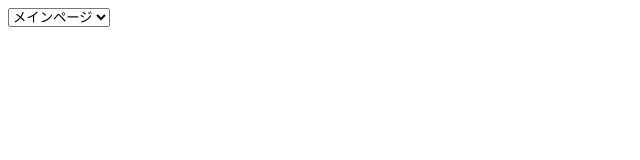
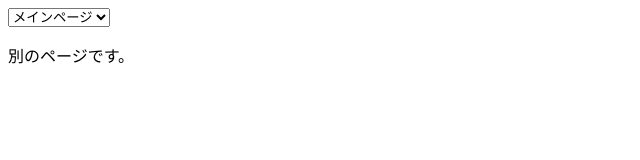
Before and after one commit to koki1124/web2-8, a plain HTML site: page other.html in a window 1280 px wide. Shown: the whole page, without its empty margins (0-640 px from the left). Drawn offline with Linux system fonts and the light colour scheme.

Commit message:
Update other.html

```diff
--- a/other.html
+++ b/other.html
@@ -13,6 +13,9 @@
     </select>
   </form>
  </nav>
+ <section>
+  <p>別のページです。</p>
+ </section>
   <script type="text/javascript" src="js/default.js"> </script>
 </body>
 </html>
```
